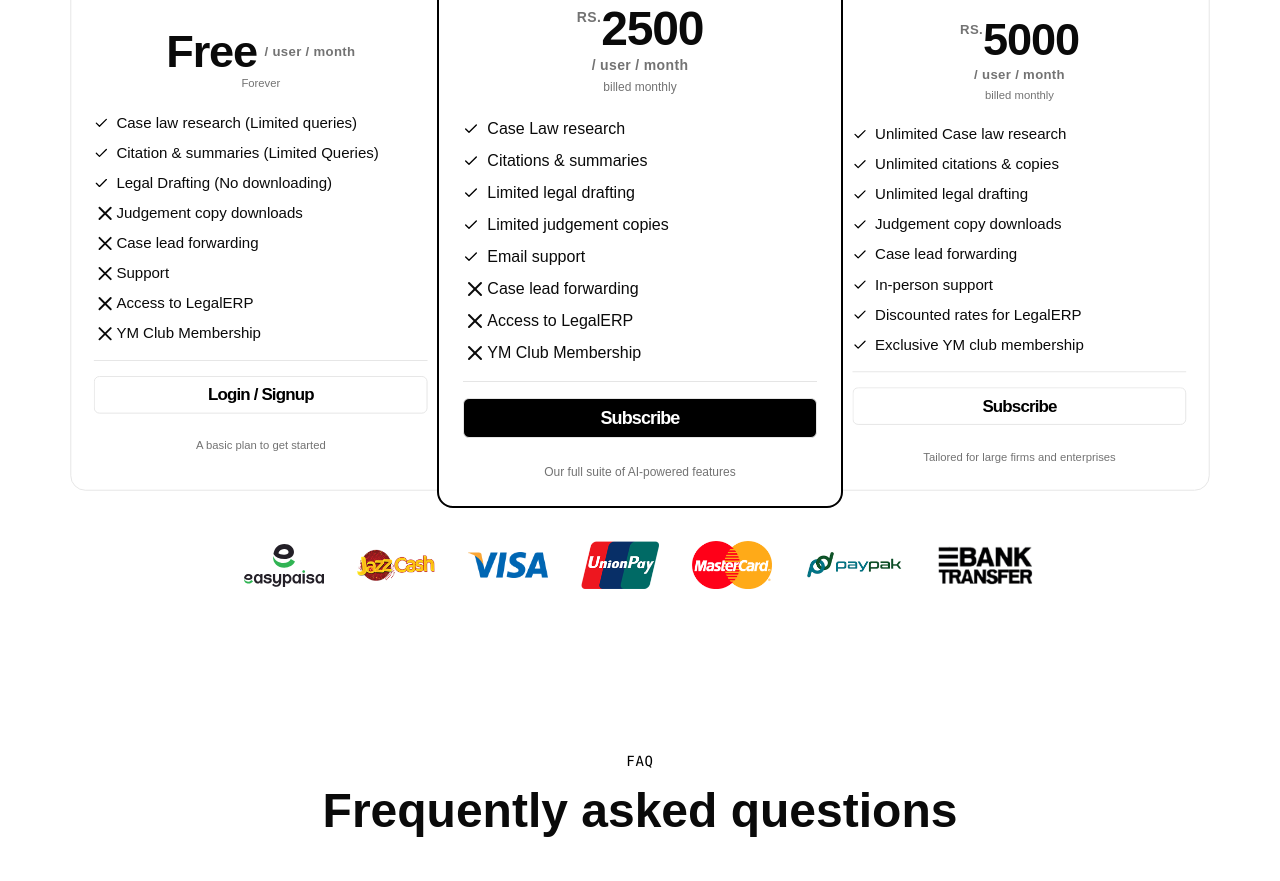
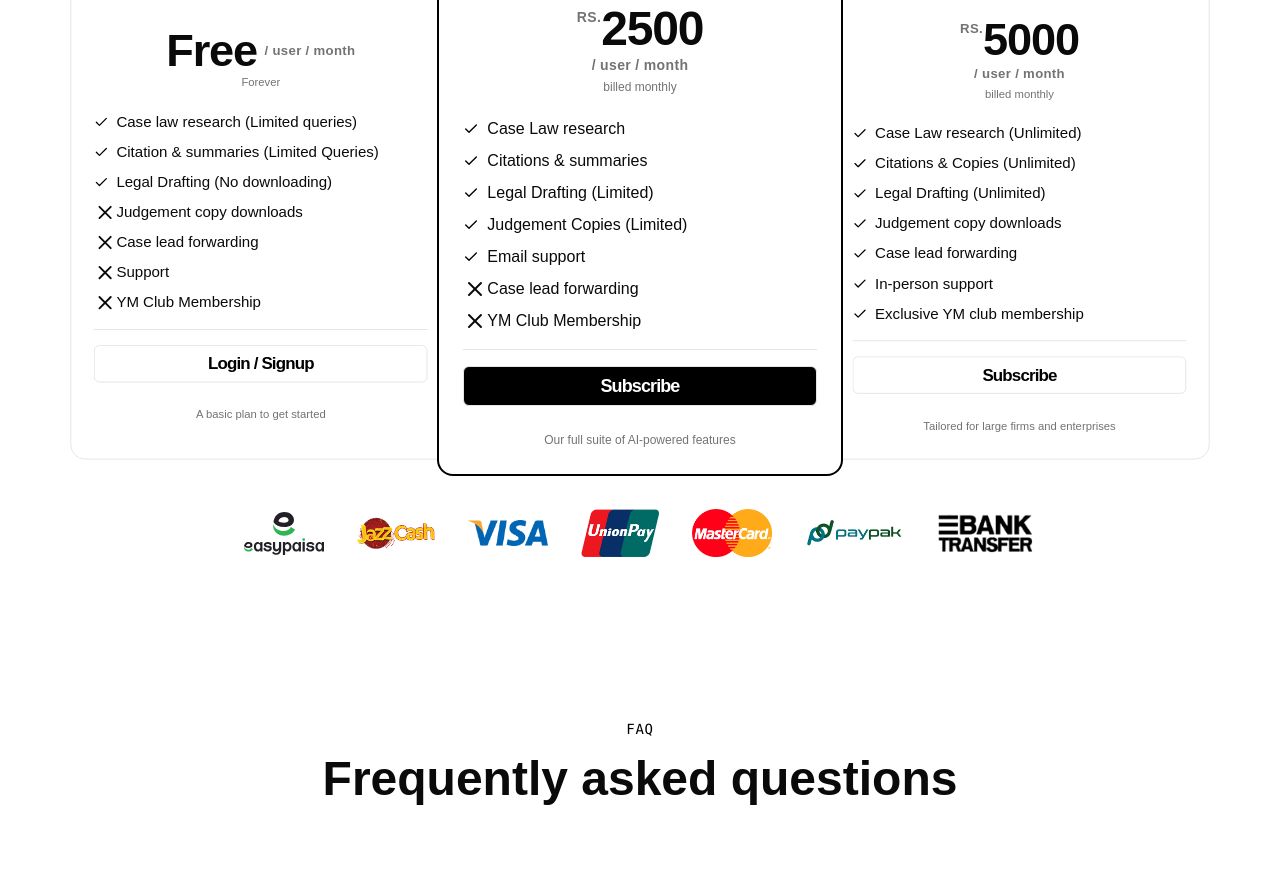
Before and after one commit to therafiali/SwiftLaw-WebClone, a Next.js app: page / in a window 1280 px wide. Shown: the part 3300-4181 px from the top of the page. Built offline with nearby package versions, Linux system fonts and the light colour scheme; a web font is replaced by a local one.

Commit message:
change pricing features

```diff
--- a/src/components/Pricing/PricingSection.tsx
+++ b/src/components/Pricing/PricingSection.tsx
@@ -25,29 +25,29 @@ const BasicPlan = [
   { text: 'Judgement copy downloads', value: false },
   { text: 'Case lead forwarding', value: false },
   { text: 'Support', value: false },
-  { text: 'Access to LegalERP', value: false },
+  // { text: 'Access to LegalERP', value: false },
   { text: 'YM Club Membership', value: false }
 ]
 
 const StandardPlan = [
   { text: 'Case Law research', value: true },
   { text: 'Citations & summaries', value: true },
-  { text: 'Limited legal drafting', value: true },
-  { text: 'Limited judgement copies', value: true },
+  { text: 'Legal Drafting (Limited)', value: true },
+  { text: 'Judgement Copies (Limited) ', value: true },
   { text: 'Email support', value: true },
   { text: 'Case lead forwarding', value: false },
-  { text: 'Access to LegalERP', value: false },
+  // { text: 'Access to LegalERP', value: false },
   { text: 'YM Club Membership', value: false }
 ]
 
 const PremiumPlan = [
-  { text: 'Unlimited Case law research', value: true },
-  { text: 'Unlimited citations & copies', value: true },
-  { text: 'Unlimited legal drafting', value: true },
+   { text: 'Case Law research (Unlimited)', value: true },
+  { text: 'Citations & Copies (Unlimited)', value: true },
+  { text: 'Legal Drafting (Unlimited)', value: true },
   { text: 'Judgement copy downloads', value: true },
   { text: 'Case lead forwarding', value: true },
   { text: 'In-person support', value: true },
-  { text: 'Discounted rates for LegalERP', value: true },
+  // { text: 'Discounted rates for LegalERP', value: true },
   { text: 'Exclusive YM club membership', value: true }
 ]
 
```
